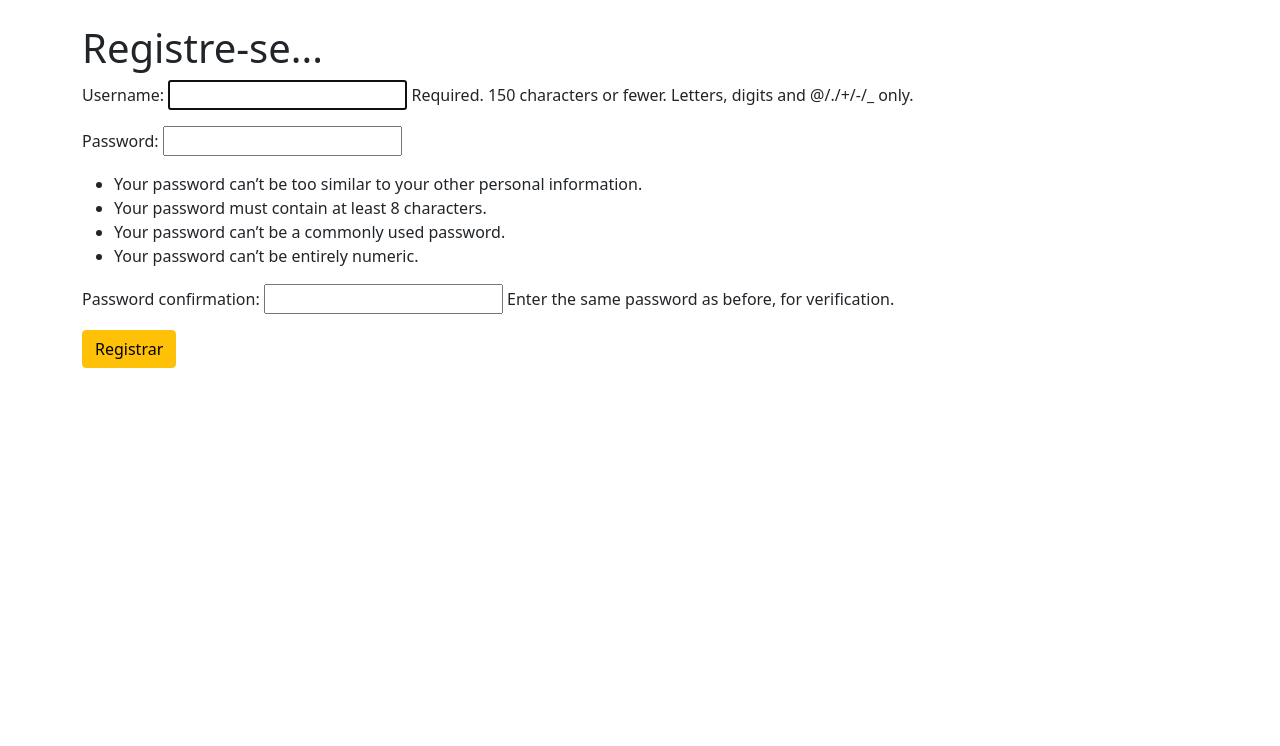
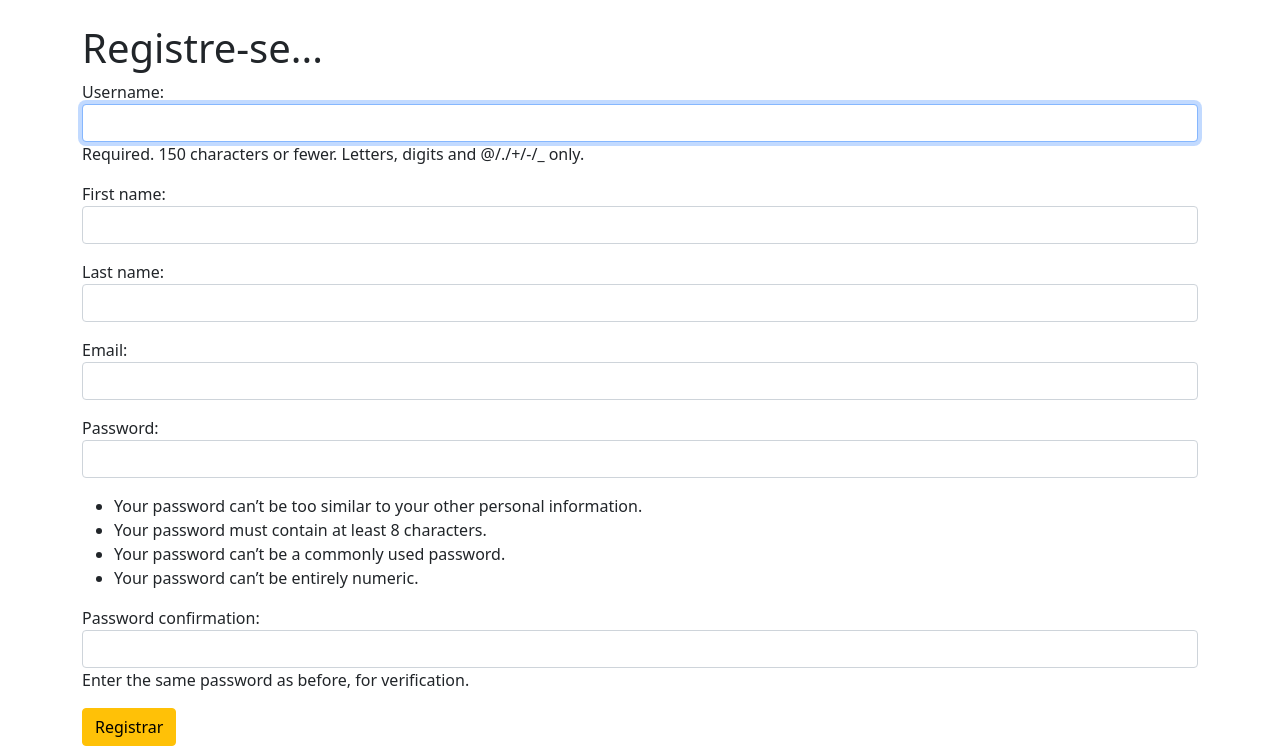
Before and after one commit to 0Rodrigo0/Blog123, a Django app: page /members/register/ in a window 1280 px wide. Shown: the part 56-802 px from the top of the page. Before the commit the page ends 424 px from the top, so only its background shows below. Run offline with Django 3.2, Linux system fonts and the light colour scheme.

Commit message:
pagina registar modificada

```diff
--- a/django_project/MeuBlog/templates/article_details.html
+++ b/django_project/MeuBlog/templates/article_details.html
@@ -39,7 +39,7 @@ Back</a>
         {% endif %}
 
     {% else %}
-        <strong> Para curtir faça Login. </strong> <br/><br/>
+        <strong> Para curtir faça <a href="{% url 'login' %}">Login</a>. </strong> <br/><br/>
         <button type="submit", name="post_id", value="{{ post.id }}", class="btn btn-primary disabled">Like</button>
 
     {% endif %} - {{ total_likes }} Likes
--- /dev/null
+++ b/django_project/members/forms.py
@@ -0,0 +1,19 @@
+from django.contrib.auth.forms import UserCreationForm
+from django.contrib.auth.models import User
+from django import forms
+
+class SignUpForm(UserCreationForm):
+    email = forms.EmailField(widget=forms.EmailInput(attrs={'class': 'form-control'}))
+    first_name = forms.CharField(max_length=100, widget=forms.TextInput(attrs={'class': 'form-control'}))
+    last_name = forms.CharField(max_length=100, widget=forms.TextInput(attrs={'class': 'form-control'}))
+
+    class Meta:
+        model = User
+        fields = ('username', 'first_name', 'last_name', 'email', 'password1', 'password2')
+
+    def __init__(self, *args, **kwargs):
+        super(SignUpForm, self).__init__(*args, **kwargs)
+
+        self.fields['username'].widget.attrs['class'] = 'form-control'
+        self.fields['password1'].widget.attrs['class'] = 'form-control'
+        self.fields['password2'].widget.attrs['class'] = 'form-control'
--- a/django_project/members/views.py
+++ b/django_project/members/views.py
@@ -2,8 +2,9 @@ from django.shortcuts import render
 from django.views import generic
 from django.contrib.auth.forms import UserCreationForm
 from django.urls import reverse_lazy
+from .forms import SignUpForm
 
 class UserRegisterView(generic.CreateView):
-    form_class = UserCreationForm
+    form_class = SignUpForm
     template_name = 'registration/register.html'
     success_url = reverse_lazy('login')
```
Also changed, not shown: django_project/db.sqlite3.
